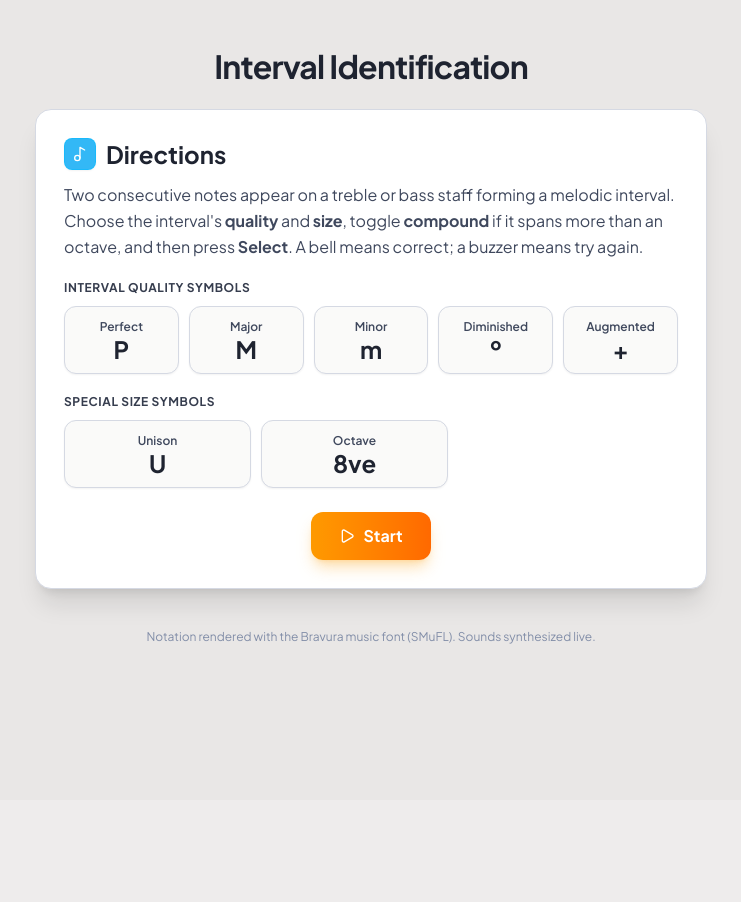
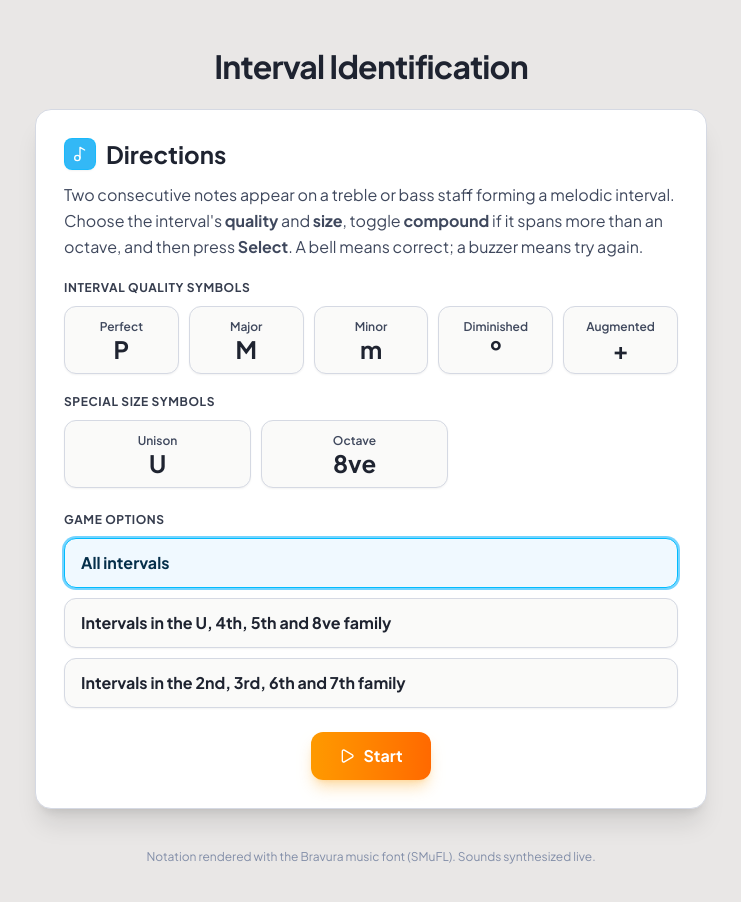
Before and after one commit to andrewbleckner-prog/updated-interval-game, a React (Vite) app: page / in a window 1280 px wide. Shown: the top 902 px of the page, without its empty margins (269-1010 px from the left). Before the commit the page ends 800 px from the top, so only its background shows below. Built offline with nearby package versions, Linux system fonts and the light colour scheme.

Commit message:
Add files via upload

```diff
--- a/src/App.tsx
+++ b/src/App.tsx
@@ -1,5 +1,5 @@
 import React, { useCallback, useRef, useState } from 'react';
-import { Check, X, Music2, Volume2, SkipForward, Trophy, Play, BookOpen } from 'lucide-react';
+import { Check, X, Music2, Volume2, SkipForward, Trophy, Play, BookOpen, Settings } from 'lucide-react';
 import { Staff } from '@/Staff';
 import { useAudio } from '@/useAudio';
 import {
@@ -7,8 +7,10 @@ import {
   type Quality,
   type SizeName,
   type Question,
+  type IntervalFamily,
   generateQuestion,
   intervalsEqual,
+  intervalMatchesFamily,
   noteName,
 } from '@/music';
 
@@ -34,10 +36,31 @@ const SIZE_SYMBOLS: Record<SizeName, string> = {
   octave: '8ve',
 };
 
+export interface FamilyOption {
+  id: IntervalFamily;
+  label: string;
+}
+
+export const INTERVAL_OPTIONS: FamilyOption[] = [
+  {
+    id: 'all',
+    label: 'All intervals',
+  },
+  {
+    id: 'perfect',
+    label: 'Intervals in the U, 4th, 5th and 8ve family',
+  },
+  {
+    id: 'imperfect',
+    label: 'Intervals in the 2nd, 3rd, 6th and 7th family',
+  },
+];
+
 type Feedback = 'idle' | 'correct' | 'wrong';
 
 export default function App() {
   const audio = useAudio();
+  const [intervalFamily, setIntervalFamily] = useState<IntervalFamily>('all');
   const [question, setQuestion] = useState<Question>(() => generateQuestion());
   const [selectedQuality, setSelectedQuality] = useState<Quality | null>(null);
   const [selectedSize, setSelectedSize] = useState<SizeName | null>(null);
@@ -50,11 +73,12 @@ export default function App() {
   const [wrongAttempts, setWrongAttempts] = useState(0); // wrong attempts on current question
   const [started, setStarted] = useState(false);
   const [showTheoryTips, setShowTheoryTips] = useState(false);
+  const [showSettings, setShowSettings] = useState(false);
   const questionKey = useRef(0);
 
   const nextQuestion = useCallback(
-    (prev?: Question) => {
-      const q = generateQuestion(prev);
+    (prev?: Question, family: IntervalFamily = intervalFamily) => {
+      const q = generateQuestion(prev, family);
       setQuestion(q);
       setSelectedQuality(null);
       setSelectedSize(null);
@@ -65,7 +89,17 @@ export default function App() {
       // Play the new interval after a short delay.
       window.setTimeout(() => audio.playNotes([q.low, q.high]), 250);
     },
-    [audio],
+    [audio, intervalFamily],
+  );
+
+  const handleFamilyChange = useCallback(
+    (newFamily: IntervalFamily) => {
+      setIntervalFamily(newFamily);
+      if (started && !intervalMatchesFamily(question.interval, newFamily)) {
+        nextQuestion(undefined, newFamily);
+      }
+    },
+    [started, question, nextQuestion],
   );
 
   const handleSelect = useCallback(() => {
@@ -108,7 +142,7 @@ export default function App() {
     setAttempts(0);
     setStreak(0);
     setBestStreak(0);
-    const q = generateQuestion();
+    const q = generateQuestion(undefined, intervalFamily);
     setQuestion(q);
     setSelectedQuality(null);
     setSelectedSize(null);
@@ -117,7 +151,7 @@ export default function App() {
     setWrongAttempts(0);
     audio.getCtx(); // unlock audio on user gesture
     window.setTimeout(() => audio.playNotes([q.low, q.high]), 150);
-  }, [audio]);
+  }, [audio, intervalFamily]);
 
   const accuracy = attempts > 0 ? Math.round((score / attempts) * 100) : 0;
 
@@ -160,7 +194,12 @@ export default function App() {
       )}
 
       {!started ? (
-        <StartScreen onStart={startGame} bestStreak={bestStreak} />
+        <StartScreen
+          onStart={startGame}
+          bestStreak={bestStreak}
+          selectedFamily={intervalFamily}
+          onSelectFamily={handleFamilyChange}
+        />
       ) : (
         <main id="game-main-board" className="w-full max-w-5xl flex flex-col gap-6 animate-fade-in">
           {/* Side-by-side: Staff window (left) and Selection window (right) */}
@@ -213,25 +252,34 @@ export default function App() {
                 Play Interval
               </button>
 
-              {/* Action buttons directly under staff window */}
-              <div className="grid grid-cols-2 gap-3 w-full">
+              {/* Action buttons directly under staff window: Theory Tips, Settings, Skip */}
+              <div className="grid grid-cols-3 gap-2 sm:gap-3 w-full">
                 <button
                   id="theory-tips-button"
                   onClick={() => setShowTheoryTips(true)}
-                  className="inline-flex items-center justify-center gap-2 px-4 py-2.5 rounded-full bg-white hover:bg-ink-100 text-ink-950 text-sm font-bold transition-colors border border-ink-300 shadow-sm w-full"
+                  className="inline-flex items-center justify-center gap-1.5 sm:gap-2 px-2 sm:px-3 py-2.5 rounded-full bg-white hover:bg-ink-100 text-ink-950 text-xs sm:text-sm font-bold transition-colors border border-ink-300 shadow-sm w-full whitespace-nowrap"
                 >
-                  <BookOpen className="w-4 h-4 text-amber-600" />
-                  Theory Tips
+                  <BookOpen className="w-3.5 h-3.5 sm:w-4 sm:h-4 text-amber-600 shrink-0" />
+                  <span>Theory Tips</span>
+                </button>
+
+                <button
+                  id="settings-button"
+                  onClick={() => setShowSettings(true)}
+                  className="inline-flex items-center justify-center gap-1.5 sm:gap-2 px-2 sm:px-3 py-2.5 rounded-full bg-white hover:bg-ink-100 text-ink-950 text-xs sm:text-sm font-bold transition-colors border border-ink-300 shadow-sm w-full whitespace-nowrap"
+                >
+                  <Settings className="w-3.5 h-3.5 sm:w-4 sm:h-4 text-sky-600 shrink-0" />
+                  <span>Settings</span>
                 </button>
 
                 <button
                   id="skip-question-button"
                   onClick={handleSkip}
                   disabled={feedback === 'correct'}
-                  className="inline-flex items-center justify-center gap-2 px-4 py-2.5 rounded-full bg-white hover:bg-ink-100 disabled:opacity-40 disabled:cursor-not-allowed text-ink-950 text-sm font-bold transition-colors border border-ink-300 shadow-sm w-full"
+                  className="inline-flex items-center justify-center gap-1.5 sm:gap-2 px-2 sm:px-3 py-2.5 rounded-full bg-white hover:bg-ink-100 disabled:opacity-40 disabled:cursor-not-allowed text-ink-950 text-xs sm:text-sm font-bold transition-colors border border-ink-300 shadow-sm w-full whitespace-nowrap"
                 >
-                  <SkipForward className="w-4 h-4 text-ink-800" />
-                  Skip
+                  <SkipForward className="w-3.5 h-3.5 sm:w-4 sm:h-4 text-ink-800 shrink-0" />
+                  <span>Skip</span>
                 </button>
               </div>
             </div>
@@ -390,6 +438,60 @@ export default function App() {
         </div>
       )}
 
+      {/* Settings Pop-up Modal */}
+      {showSettings && (
+        <div
+          id="settings-modal-overlay"
+          className="fixed inset-0 z-50 flex items-center justify-center p-4 bg-ink-950/60 backdrop-blur-xs animate-fade-in"
+          onClick={() => setShowSettings(false)}
+        >
+          <div
+            id="settings-popup-window"
+            onClick={(e) => e.stopPropagation()}
+            className="bg-white w-full max-w-lg rounded-2xl shadow-2xl border border-ink-200 p-6 sm:p-8 relative animate-fade-in"
+          >
+            <div className="flex items-start justify-between gap-4 mb-4">
+              <div className="inline-flex items-center gap-2 text-sky-600">
+                <Settings className="w-5 h-5" />
+                <span className="text-xs font-semibold uppercase tracking-wider text-ink-500">Game Settings</span>
+              </div>
+              <button
+                id="close-settings-button"
+                onClick={() => setShowSettings(false)}
+                className="text-ink-400 hover:text-ink-700 p-1.5 rounded-lg hover:bg-ink-100 transition-colors"
+                aria-label="Close"
+              >
+                <X className="w-5 h-5" />
+              </button>
+            </div>
+
+            <h3 className="text-xl sm:text-2xl font-bold text-ink-900 mb-2">
+              Game Options
+            </h3>
+            <p className="text-ink-600 text-sm mb-5">
+              Choose which intervals you want to practice:
+            </p>
+
+            <div className="mb-6">
+              <IntervalOptionButtons
+                selectedFamily={intervalFamily}
+                onSelectFamily={handleFamilyChange}
+              />
+            </div>
+
+            <div className="flex justify-end pt-3 border-t border-ink-100">
+              <button
+                id="dismiss-settings-button"
+                onClick={() => setShowSettings(false)}
+                className="px-6 py-2.5 rounded-xl bg-ink-900 hover:bg-ink-800 text-white font-medium text-sm transition-colors shadow-sm"
+              >
+                Close
+              </button>
+            </div>
+          </div>
+        </div>
+      )}
+
       <footer className="mt-10 text-center text-xs text-ink-400">
         Notation rendered with the Bravura music font (SMuFL). Sounds synthesized live.
       </footer>
@@ -397,7 +499,51 @@ export default function App() {
   );
 }
 
-function StartScreen({ onStart, bestStreak }: { onStart: () => void; bestStreak: number }) {
+function IntervalOptionButtons({
+  selectedFamily,
+  onSelectFamily,
+}: {
+  selectedFamily: IntervalFamily;
+  onSelectFamily: (family: IntervalFamily) => void;
+}) {
+  return (
+    <div className="flex flex-col gap-2.5 w-full">
+      {INTERVAL_OPTIONS.map((opt) => {
+        const isSelected = selectedFamily === opt.id;
+        return (
+          <button
+            key={opt.id}
+            type="button"
+            id={`option-button-${opt.id}`}
+            onClick={() => onSelectFamily(opt.id)}
+            className={[
+              'w-full text-left px-4 py-3 rounded-xl border transition-all shadow-xs',
+              isSelected
+                ? 'bg-sky-50 border-sky-400 ring-2 ring-sky-300 text-sky-950 font-bold'
+                : 'bg-stone-50 hover:bg-stone-100/90 border-ink-200 text-ink-900 hover:border-ink-300 font-bold',
+            ].join(' ')}
+          >
+            <span className="text-sm sm:text-base font-bold leading-snug">
+              {opt.label}
+            </span>
+          </button>
+        );
+      })}
+    </div>
+  );
+}
+
+function StartScreen({
+  onStart,
+  bestStreak,
+  selectedFamily,
+  onSelectFamily,
+}: {
+  onStart: () => void;
+  bestStreak: number;
+  selectedFamily: IntervalFamily;
+  onSelectFamily: (family: IntervalFamily) => void;
+}) {
   const qualitySymbols = [
     { name: 'Perfect', symbol: 'P' },
     { name: 'Major', symbol: 'M' },
@@ -462,6 +608,17 @@ function StartScreen({ onStart, bestStreak }: { onStart: () => void; bestStreak:
               </div>
             ))}
           </div>
+        </div>
+
+        {/* Game Options Section */}
+        <div id="game-options-container" className="mb-6">
+          <h3 className="text-xs font-bold uppercase tracking-wider text-ink-800 text-left mb-2.5">
+            Game Options
+          </h3>
+          <IntervalOptionButtons
+            selectedFamily={selectedFamily}
+            onSelectFamily={onSelectFamily}
+          />
         </div>
 
         <div className="flex flex-col items-center">
```
Also changed, not shown: src/music.ts (+21 -3 lines).
